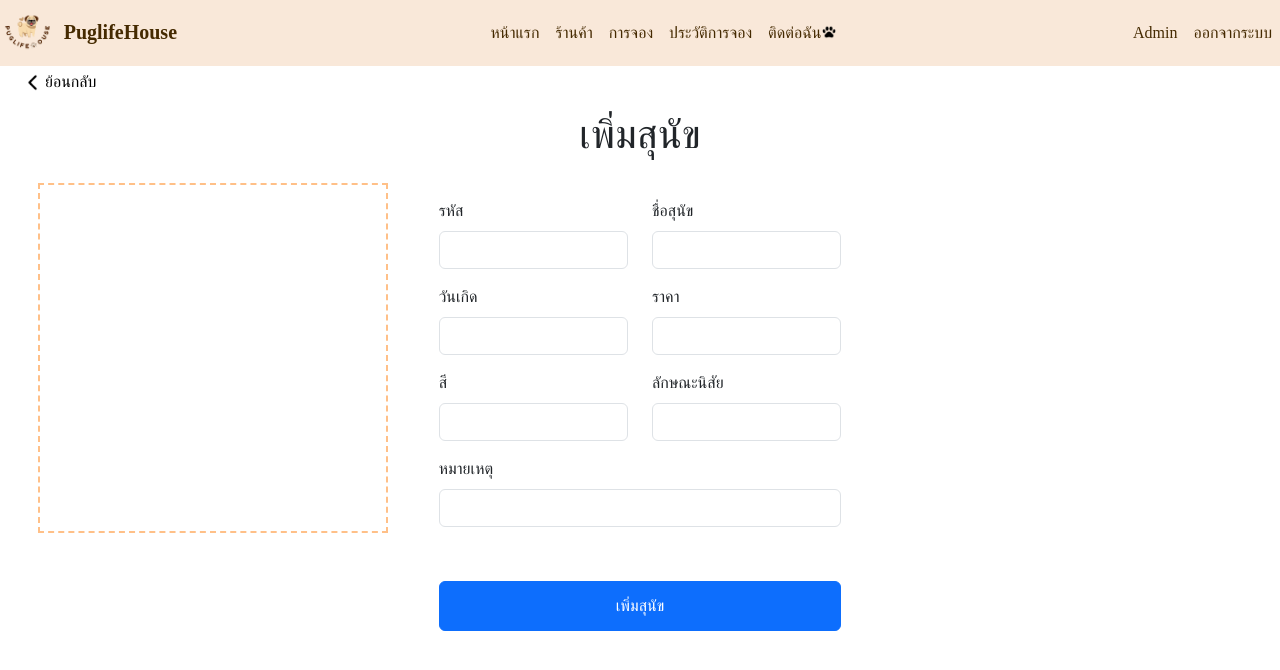
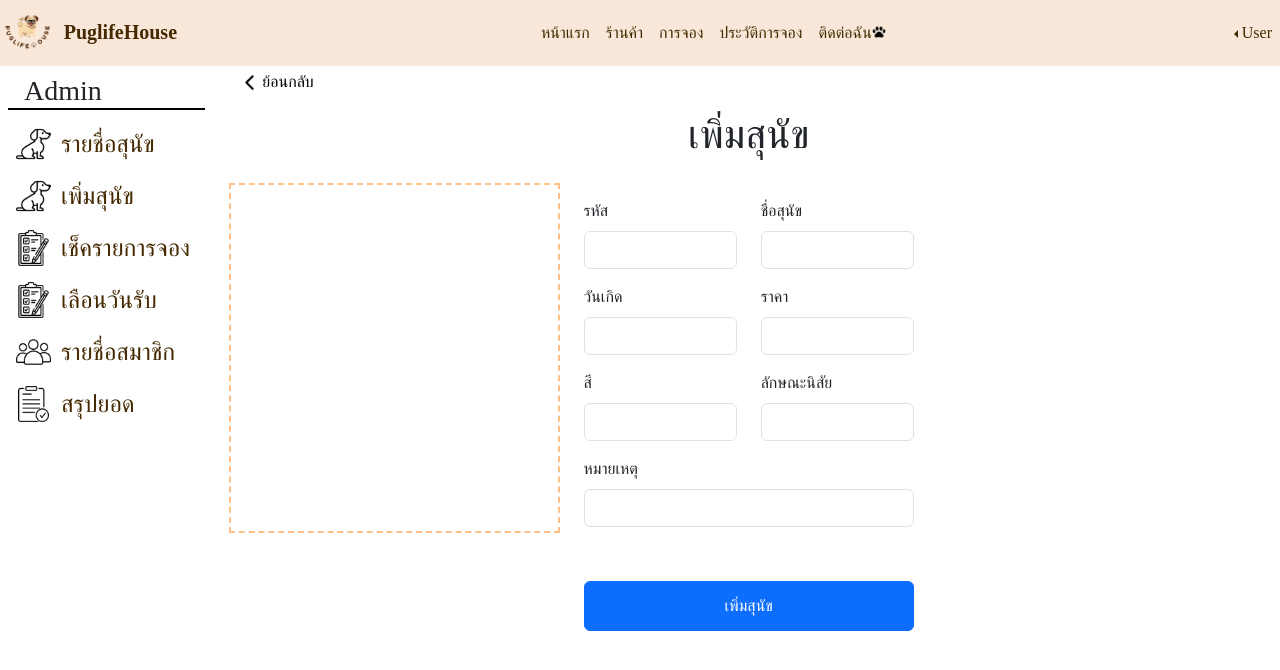
Before and after one commit to AKNov30/projectbu, a React (Vite) app: page /adddog in a window 1280 px wide. Shown: the top 670 px of the page. Built offline with nearby package versions, Linux system fonts and the light colour scheme; sample sign-in values are in the browser's storage; a web font is replaced by a local one.

Commit message:
'feat:privateroute'

```diff
--- a/src/App.jsx
+++ b/src/App.jsx
@@ -1,5 +1,6 @@
 
-import { Routes, Route } from "react-router-dom";
+import { Routes, Route, useLocation } from "react-router-dom";
+import PrivateRoute from "./components/PrivateRoute";
 
 import AppbarMain from "./components/appbar/AppbarMain";
 import AppbarAdmin from "./components/appbar/AppbarAdmin";
@@ -23,29 +24,96 @@ import Result from "./pages/adminPage/result/Result";
 import './index.css'
 
 function App() {
+  const location = useLocation();
+
+  // Check if the current path belongs to the admin routes
+  const isAdminRoute = location.pathname.startsWith("/home-admin") ||
+                       location.pathname.startsWith("/adddog") ||
+                       location.pathname.startsWith("/reserve-admin") ||
+                       location.pathname.startsWith("/reserve/") ||
+                       location.pathname.startsWith("/change-date") ||
+                       location.pathname.startsWith("/list-user") ||
+                       location.pathname.startsWith("/result");
 
   return (
     <>
       <AppbarMain />
+      <div class="row">
+      <div class="col-md-2">
+        {isAdminRoute && <AppbarAdmin />}
+      </div>
+      <div className={`col-md-${isAdminRoute ? '10' : '12'}`}>
       <Routes>
-        <Route path='/' element={<Home></Home>}></Route>
-        <Route path='/register' element={<RegisterForm></RegisterForm>}></Route>
-        <Route path='/shop' element={<Shop></Shop>}></Route>
-        <Route path='/detaildog' element={<DetailDog></DetailDog>}></Route>
-        <Route path='/cancle' element={<Cancle></Cancle>}></Route>
-        <Route path='/history' element={<History></History>}></Route>
-        <Route path='/reserve' element={<Reserve></Reserve>}></Route>
+        {/* Public routes */}
+        <Route path="/" element={<Home />} />
+        <Route path="/register" element={<RegisterForm />} />
+        <Route path="/shop" element={<Shop />} />
+        <Route path="/cancle" element={<Cancle />} />
+        <Route path="/detaildog" element={<DetailDog />} />
+        <Route path="/reserve" element={<Reserve />} />
+        <Route path="/history" element={<History />} />
 
-        {/* admin routes */}
-        <Route path='/home-admin' element={<HomeAdmin />} />
-        <Route path='/adddog' element={<AddDogForm />} />
-        <Route path='/reserve-admin' element={<Reserveadmin />} />
-        <Route path="/reserve/:id" element={<Reserveinfo />} />
-        <Route path="/change-date" element={<ChangeDate />} />
-        <Route path="/list-user" element={<ListUser />} />
-        <Route path="/result" element={<Result />} />
+        {/* Admin routes */}
+        <Route
+          path="/home-admin"
+          element={
+            <PrivateRoute allowedRoles={['admin']}>
+              <HomeAdmin />
+            </PrivateRoute>
+          }
+        />
+        <Route
+          path="/adddog"
+          element={
+            <PrivateRoute allowedRoles={['admin']}>
+              <AddDogForm />
+            </PrivateRoute>
+          }
+        />
+        <Route
+          path="/reserve-admin"
+          element={
+            <PrivateRoute allowedRoles={['admin']}>
+              <Reserveadmin />
+            </PrivateRoute>
+          }
+        />
+        <Route
+          path="/reserve/:id"
+          element={
+            <PrivateRoute allowedRoles={['admin']}>
+              <Reserveinfo />
+            </PrivateRoute>
+          }
+        />
+        <Route
+          path="/change-date"
+          element={
+            <PrivateRoute allowedRoles={['admin']}>
+              <ChangeDate />
+            </PrivateRoute>
+          }
+        />
+        <Route
+          path="/list-user"
+          element={
+            <PrivateRoute allowedRoles={['admin']}>
+              <ListUser />
+            </PrivateRoute>
+          }
+        />
+        <Route
+          path="/result"
+          element={
+            <PrivateRoute allowedRoles={['admin']}>
+              <Result />
+            </PrivateRoute>
+          }
+        />
         {/* <Route path='*' element={<Notfound />}></Route> */}
       </Routes>
+      </div>
+      </div>
     </>
   )
 }
--- a/src/components/LoginForm/LoginForm.jsx
+++ b/src/components/LoginForm/LoginForm.jsx
@@ -28,11 +28,12 @@ function LoginForm() {
 
     try {
       const response = await axios.post('http://localhost:5000/api/login', formData);
-      const { token, message, user_role, user_id } = response.data;
+      const { token, message, user_role, user_id, firstname } = response.data;
 
       localStorage.setItem('token', token);
       localStorage.setItem('user_role', user_role);
       localStorage.setItem('user_id', user_id);
+      localStorage.setItem('firstname', firstname);
 
       setAlert({ message: response.data, type: 'success' }); // แสดงข้อความสำเร็จ
        // จัดการสถานะการเข้าสู่ระบบ
--- a/src/components/PrivateRoute.jsx
+++ b/src/components/PrivateRoute.jsx
@@ -1,16 +1,15 @@
 import React from 'react';
-import { Route, Navigate } from 'react-router-dom';
+import { Navigate } from 'react-router-dom';
 
-// สร้าง PrivateRoute component
-const PrivateRoute = ({ element, ...rest }) => {
-  const isLoggedIn = !!localStorage.getItem('token'); // ตรวจสอบสถานะล็อกอิน
+const PrivateRoute = ({ children, allowedRoles }) => {
+  const token = localStorage.getItem('token');
+  const userRole = localStorage.getItem('user_role');
 
-  return (
-    <Route
-      {...rest}
-      element={isLoggedIn ? element : <Navigate to="/login" />} // ถ้าไม่ล็อกอินให้เปลี่ยนเส้นทางไปหน้า login
-    />
-  );
+  if (!token || !allowedRoles.includes(userRole)) {
+    return <Navigate to="/" />; // Redirect ไปหน้าอื่นถ้าไม่มีสิทธิ์
+  }
+
+  return children;
 };
 
 export default PrivateRoute;
--- a/src/components/appbar/AppbarAdmin.jsx
+++ b/src/components/appbar/AppbarAdmin.jsx
@@ -1,29 +1,34 @@
 import React from 'react'
+import { Link } from "react-router-dom";
 
 function AppbarAdmin() {
   return (
     <>
-          <nav className="head-admin pt-2">
+          <nav className="head-admin pt-2 row">
             <h3 className="px-3 text-admin">Admin</h3>
-            <div>
+            <div className='d-flex p-2'>
               <img className="pic-admin" src="image/dogadmin.png" alt="Add Dog" />
-              <a className="admin-text" href="adddog.html">เพิ่มสุนัข</a>
+              <Link to="/home-admin" className="nav-link">รายชื่อสุนัข</Link>
             </div>
-            <div className="pt-2">
+            <div className='d-flex p-2'>
+              <img className="pic-admin" src="image/dogadmin.png" alt="Add Dog" />
+              <Link to="/adddog" className="nav-link">เพิ่มสุนัข</Link>
+            </div>
+            <div className="d-flex p-2">
               <img className="pic-admin" src="image/docadmin.png" alt="Check Reservations" />
-              <a className="admin-text" href="reserve-admin.html">เช็ครายการจอง</a>
+              <Link to="/reserve-admin" className="nav-link">เช็ครายการจอง</Link>
             </div>
-            <div className="pt-2">
+            <div className="d-flex p-2">
               <img className="pic-admin" src="image/docadmin.png" alt="Postpone Pickup" />
-              <a className="admin-text" href="date.html">เลือนวันรับ</a>
+              <Link to="/change-date" className="nav-link">เลือนวันรับ</Link>
             </div>
-            <div className="pt-2">
+            <div className="d-flex p-2">
               <img className="pic-admin" src="image/listadmin.png" alt="Member List" />
-              <a className="admin-text" href="listname.html">รายชื่อสมาชิก</a>
+              <Link to="/list-user" className="nav-link">รายชื่อสมาชิก</Link>
             </div>
-            <div className="pt-2">
+            <div className="d-flex p-2">
               <img className="pic-admin" src="image/doc2admin.png" alt="Summary" />
-              <a className="admin-text" href="result.html">สรุปยอด</a>
+              <Link to="/result" className="nav-link">สรุปยอด</Link>
             </div>
           </nav>
     </>
--- a/src/components/appbar/AppbarMain.jsx
+++ b/src/components/appbar/AppbarMain.jsx
@@ -5,20 +5,26 @@ import LoginForm from '../LoginForm/LoginForm';
 function AppbarMain() {
   const [isLoggedIn, setIsLoggedIn] = useState(!!localStorage.getItem('token')); // ตรวจสอบสถานะล็อกอิน
   const [userRole, setUserRole] = useState(localStorage.getItem('user_role') || '');
+  const [firstName, setFirstName] = useState(localStorage.getItem('firstname') || 'User');
+
   const navigate = useNavigate(); // ใช้ useNavigate เพื่อเปลี่ยนเส้นทาง
 
   const handleLogout = () => {
     localStorage.removeItem('token'); // ลบ token ออกจาก localStorage
     localStorage.removeItem('user_role'); // ลบ role ออกจาก localStorage
+    localStorage.removeItem('firstname'); // ลบ firstname ออกจาก localStorage
     setIsLoggedIn(false); // อัปเดตสถานะล็อกอิน
     setUserRole(''); // รีเซ็ต userRole
+    setFirstName('User');
     navigate('/'); // เปลี่ยนเส้นทางไปยังหน้าแรก
   };
 
   useEffect(() => {
     const role = localStorage.getItem('user_role');
+    const name = localStorage.getItem('firstname');
     // console.log('Current role:', role); // เพิ่มบรรทัดนี้เพื่อตรวจสอบค่า role
     setUserRole(role || '');
+    setFirstName(name || 'User');
   }, [isLoggedIn]);
 
   return (
@@ -57,17 +63,36 @@ function AppbarMain() {
         <div className="collapse navbar-collapse just-flex-end" id="navbarNav">
           <ul className="navbar-nav">
             {isLoggedIn ? (
-              <>
-                <li className="nav-item">
-                  <span className="nav-link">{userRole === 'admin' ? 'Admin' : 'Member'}</span>
-                </li>
-                <li className="nav-item">
-                  <a className="nav-link" onClick={handleLogout} style={{ cursor: 'pointer' }}>ออกจากระบบ</a>
-                </li>
-              </>
+              <li className="nav-item dropstart">
+                <a
+                  className="nav-link dropdown-toggle"
+                  role="button"
+                  data-bs-toggle="dropdown"
+                  aria-expanded="false"
+                >
+                  {firstName}
+                  {/* {userRole === 'admin' ? 'Admin' : 'Member'} */}
+                </a>
+                <ul className="dropdown-menu">
+                  {userRole === 'admin' && (
+                    <li>
+                      <a href='home-admin' className="nav-link" style={{ cursor: 'pointer' }} >
+                        Admin Dashboard
+                      </a>
+                    </li>
+                  )}
+                  <li>
+                    <a className="dropdown-item" onClick={handleLogout} style={{ cursor: 'pointer' }}>
+                      ออกจากระบบ
+                    </a>
+                  </li>
+                </ul>
+              </li>
             ) : (
               <li className="nav-item" style={{ cursor: 'pointer' }}>
-                <a className="nav-link px-3" data-bs-toggle="modal" data-bs-target="#login">ล็อคอิน</a>
+                <a className="nav-link px-3" data-bs-toggle="modal" data-bs-target="#login">
+                  ล็อคอิน
+                </a>
               </li>
             )}
           </ul>
```
Also changed, not shown: 2 other files (tests, documents, lock files or other folders).
